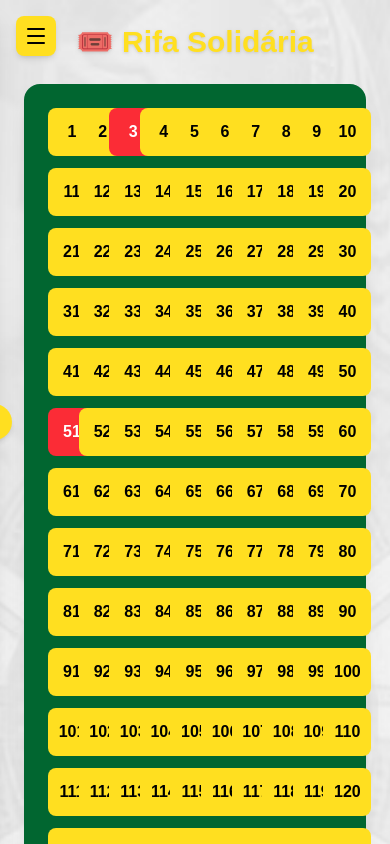
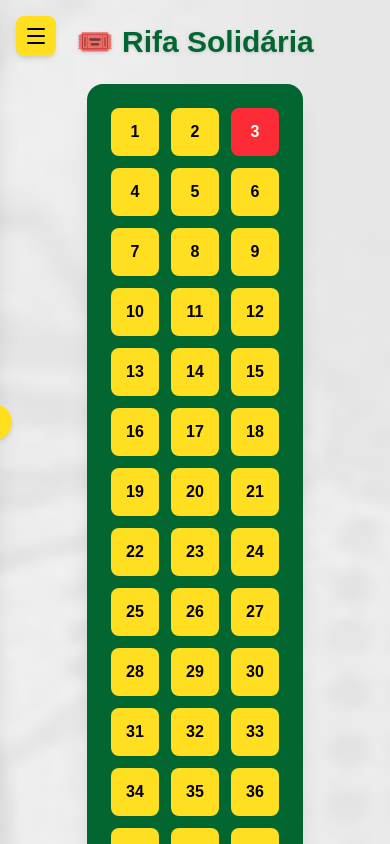
Before and after one commit to Natan-Lucena/Principe-Dos-Monolitos, a Next.js app in the folder frontend/: page /rifa in a window 390 px wide. Shown: the top 844 px of the page. Built offline with nearby package versions, Linux system fonts and the light colour scheme.

Commit message:
:art: style: update header color and adjust grid layout in RifaPage component

```diff
--- a/frontend/src/components/rifaPage/index.tsx
+++ b/frontend/src/components/rifaPage/index.tsx
@@ -66,21 +66,21 @@ export default function RifaPage() {
         <Sidebar />
 
         <main className="flex-1 flex flex-col items-center justify-start p-6 md:ml-64">
-          <h1 className="text-3xl font-bold mb-6 text-yellow-300 drop-shadow">
+          <h1 className="text-3xl font-bold mb-6 text-green-800 drop-shadow">
             🎟️ Rifa Solidária
           </h1>
 
-          <div className="grid grid-cols-10 md:grid-cols-20 gap-3 bg-green-800 p-6 rounded-2xl shadow-xl">
+          <div className="grid grid-cols-3 sm:grid-cols-5 md:grid-cols-10 lg:grid-cols-20 gap-3 bg-green-800 p-6 rounded-2xl shadow-xl">
             {tickets.map((ticket) => (
               <button
                 key={ticket.number}
                 onClick={() => setSelectedTicket(ticket)}
-                className={`w-12 h-12 rounded-lg flex items-center justify-center font-bold transition
-                  ${
-                    ticket.sold
-                      ? "bg-red-500 text-white cursor-pointer"
-                      : "bg-yellow-300 hover:bg-yellow-400 text-black"
-                  }`}
+                className={`min-w-[3rem] h-12 rounded-lg flex items-center justify-center font-bold transition
+        ${
+          ticket.sold
+            ? "bg-red-500 text-white cursor-pointer"
+            : "bg-yellow-300 hover:bg-yellow-400 text-black"
+        }`}
               >
                 {ticket.number}
               </button>
```
